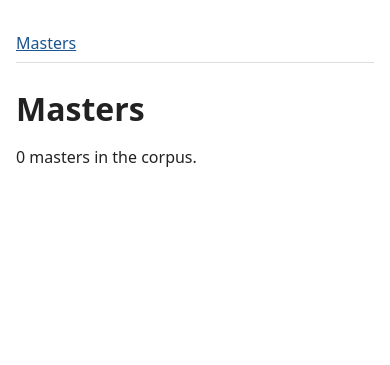
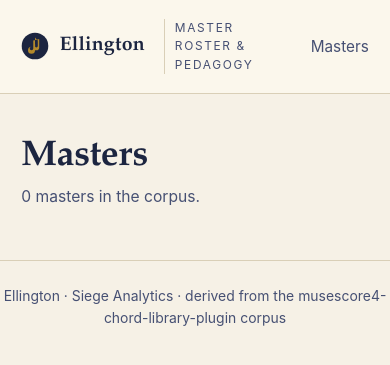
Before and after one commit to siege-analytics/ellington-systems, a Django app: page /masters/ in a window 390 px wide. Shown: the top 365 px of the page. Run offline with Django 5.2, Linux system fonts and the light colour scheme; data that the repository does not hold is empty.

Commit message:
feat: first design pass — editorial identity for roster + confirmations (closes F3) (#19)
Introduces a coherent visual layer over the web pages so they can be
shown to external pedagogues. First pass, not a final identity.

Aesthetic: warm ivory paper + deep navy ink + brass-gold accent +
system serif body — leans scholarly/editorial to match Ellington's
positioning as jazz-pedagogy tooling.

- static/ellington/ellington.css: single hand-written stylesheet
  covering master list/detail, confirmation review + note pages,
  invite redemption + error pages. No build step, no framework.
- static/ellington/logo.svg: minimal treble-clef mark used as
  favicon + header brand lockup.
- base.html: rewritten with proper header (brand + nav), footer,
  responsive main container, inline messages block.
- Template classes refined on master_list, master_detail, redeem_invite.
- STATICFILES_DIRS added to settings.

All 215 tests still pass. Engine untouched. WCAG AA contrast
verified across all text-on-background pairs; weakest is 4.6:1
(brass on ivory) with a documented darker-brass fallback if any
pedagogue reports faded links.

Closes F3 from #17 self-review.

Self-Review: first design pass — 0 P1 findings, all 215 tests still pass, WCAG AA contrast verified
Self-Review-Source: plans/self-review-first-design-pass.md
Design-Note-Source: plans/design-note-first-design-pass.md

```diff
--- a/src/ellington_web/ellington_web/settings.py
+++ b/src/ellington_web/ellington_web/settings.py
@@ -85,6 +85,7 @@ USE_I18N = True
 USE_TZ = True
 
 STATIC_URL = "static/"
+STATICFILES_DIRS = [BASE_DIR / "ellington_web" / "static"]
 
 DEFAULT_AUTO_FIELD = "django.db.models.BigAutoField"
 
--- /dev/null
+++ b/src/ellington_web/ellington_web/static/ellington/ellington.css
@@ -0,0 +1,265 @@
+/* Ellington first-pass design system.
+   Palette: warm ivory paper, deep navy ink, brass-gold accent, muted crimson for alerts.
+   Type: system serif for editorial content, system sans-serif for UI. */
+
+:root {
+  --ivory: #f6f1e6;
+  --paper: #fbf7ec;
+  --ink: #1c2540;
+  --ink-soft: #465073;
+  --rule: #d9cfb7;
+  --brass: #b3892b;
+  --brass-soft: #d9b862;
+  --crimson: #8a2a2a;
+  --sans: -apple-system, BlinkMacSystemFont, "Segoe UI", Roboto, "Helvetica Neue", Arial, sans-serif;
+  --serif: "Iowan Old Style", "Palatino Linotype", Palatino, "Georgia", serif;
+  --radius: 4px;
+  --max-w: 880px;
+}
+
+* { box-sizing: border-box; }
+
+html, body {
+  margin: 0;
+  padding: 0;
+  background: var(--ivory);
+  color: var(--ink);
+  font-family: var(--serif);
+  font-size: 17px;
+  line-height: 1.55;
+}
+
+a { color: var(--brass); text-decoration: none; border-bottom: 1px solid transparent; }
+a:hover { border-bottom-color: var(--brass); }
+
+.wrap {
+  max-width: var(--max-w);
+  margin: 0 auto;
+  padding: 0 1.25rem;
+}
+
+.site-header {
+  background: var(--paper);
+  border-bottom: 1px solid var(--rule);
+  padding: 1.1rem 0;
+  margin-bottom: 2.5rem;
+}
+.site-header .wrap {
+  display: flex;
+  align-items: center;
+  gap: 1rem;
+}
+.site-header .brand {
+  display: flex;
+  align-items: center;
+  gap: 0.6rem;
+  color: var(--ink);
+  font-family: var(--serif);
+  font-size: 1.15rem;
+  font-weight: 600;
+  border: 0;
+  letter-spacing: 0.01em;
+}
+.site-header .brand svg { width: 28px; height: 28px; }
+.site-header .brand small {
+  font-family: var(--sans);
+  font-size: 0.7rem;
+  font-weight: 400;
+  text-transform: uppercase;
+  letter-spacing: 0.14em;
+  color: var(--ink-soft);
+  margin-left: 0.5rem;
+  border-left: 1px solid var(--rule);
+  padding-left: 0.6rem;
+}
+.site-header nav { margin-left: auto; font-family: var(--sans); font-size: 0.9rem; }
+.site-header nav a { margin-left: 1.1rem; color: var(--ink-soft); border: 0; }
+.site-header nav a:hover { color: var(--ink); }
+
+h1, h2, h3 { font-family: var(--serif); color: var(--ink); line-height: 1.2; margin-top: 1.6em; }
+h1 { font-size: 2.1rem; margin-top: 0; margin-bottom: 0.35rem; letter-spacing: -0.01em; }
+h2 { font-size: 1.35rem; border-bottom: 1px solid var(--rule); padding-bottom: 0.3rem; }
+h3 { font-size: 1.1rem; }
+
+.lived, .meta {
+  color: var(--ink-soft);
+  font-family: var(--sans);
+  font-size: 0.92rem;
+  margin: 0 0 1rem 0;
+}
+
+.badge {
+  display: inline-block;
+  padding: 0.12rem 0.55rem;
+  border-radius: 999px;
+  background: var(--paper);
+  border: 1px solid var(--rule);
+  color: var(--ink-soft);
+  font-family: var(--sans);
+  font-size: 0.78rem;
+  letter-spacing: 0.02em;
+  margin-left: 0.4rem;
+  vertical-align: middle;
+}
+.badge.pending {
+  color: var(--brass);
+  border-color: var(--brass-soft);
+  background: rgba(179, 137, 43, 0.08);
+}
+.pending {
+  color: var(--brass);
+  font-style: italic;
+}
+
+/* Master list */
+ul.master-list { list-style: none; padding: 0; }
+ul.master-list li {
+  padding: 0.7rem 0;
+  border-bottom: 1px solid var(--rule);
+  display: flex;
+  align-items: baseline;
+  gap: 0.5rem;
+}
+ul.master-list li a { color: var(--ink); border: 0; font-size: 1.05rem; }
+ul.master-list li a:hover { color: var(--brass); }
+ul.master-list li .master-count {
+  margin-left: auto;
+  font-family: var(--sans);
+  font-size: 0.85rem;
+  color: var(--ink-soft);
+}
+
+/* Distribution chart */
+table.distribution {
+  width: 100%;
+  border-collapse: collapse;
+  font-family: var(--sans);
+  font-size: 0.92rem;
+  margin: 1rem 0 2rem;
+}
+table.distribution th, table.distribution td {
+  padding: 0.45rem 0.6rem;
+  border-bottom: 1px solid var(--rule);
+  vertical-align: middle;
+}
+table.distribution th {
+  text-align: left;
+  font-weight: 600;
+  color: var(--ink-soft);
+  font-size: 0.78rem;
+  text-transform: uppercase;
+  letter-spacing: 0.06em;
+}
+table.distribution td:first-child { font-weight: 600; color: var(--brass); font-family: var(--serif); }
+table.distribution td:nth-child(3) { text-align: right; width: 60px; color: var(--ink-soft); }
+table.distribution td:last-child { width: 55%; }
+.bar {
+  display: block;
+  height: 10px;
+  background: linear-gradient(to right, var(--brass) 0%, var(--brass-soft) 100%);
+  border-radius: 2px;
+}
+
+ul.book-list { padding-left: 1.2rem; }
+ul.book-list li { margin: 0.35rem 0; }
+
+/* Forms */
+.verdict-form, .invite-form {
+  background: var(--paper);
+  border: 1px solid var(--rule);
+  border-radius: var(--radius);
+  padding: 1.2rem 1.4rem;
+  margin: 1.5rem 0;
+  font-family: var(--sans);
+  font-size: 0.95rem;
+}
+.verdict-form p, .invite-form p { margin: 0.7rem 0; }
+.verdict-form label, .invite-form label {
+  display: block;
+  font-weight: 600;
+  color: var(--ink-soft);
+  margin-bottom: 0.25rem;
+  font-size: 0.86rem;
+  text-transform: uppercase;
+  letter-spacing: 0.04em;
+}
+.verdict-form input[type="text"],
+.verdict-form input[type="password"],
+.verdict-form select,
+.verdict-form textarea,
+.invite-form input[type="text"],
+.invite-form input[type="password"],
+.invite-form select,
+.invite-form textarea {
+  width: 100%;
+  padding: 0.5rem 0.6rem;
+  border: 1px solid var(--rule);
+  border-radius: var(--radius);
+  font-family: inherit;
+  font-size: inherit;
+  background: white;
+  color: var(--ink);
+}
+.verdict-form textarea, .invite-form textarea { min-height: 4rem; resize: vertical; }
+.verdict-form button, .invite-form button {
+  background: var(--ink);
+  color: var(--paper);
+  padding: 0.55rem 1.2rem;
+  border: 0;
+  border-radius: var(--radius);
+  font-family: var(--sans);
+  font-size: 0.95rem;
+  font-weight: 600;
+  cursor: pointer;
+  letter-spacing: 0.02em;
+}
+.verdict-form button:hover, .invite-form button:hover { background: var(--brass); color: white; }
+.verdict-form .errorlist, .invite-form .errorlist {
+  list-style: none;
+  padding: 0.4rem 0.7rem;
+  margin: 0 0 0.5rem 0;
+  background: rgba(138, 42, 42, 0.08);
+  border-left: 3px solid var(--crimson);
+  color: var(--crimson);
+  border-radius: 0 var(--radius) var(--radius) 0;
+  font-size: 0.88rem;
+}
+
+.helptext, .invite-form .helptext {
+  display: block;
+  color: var(--ink-soft);
+  font-size: 0.82rem;
+  margin-top: 0.2rem;
+}
+
+.messages { list-style: none; padding: 0; margin: 1rem 0; font-family: var(--sans); }
+.messages li {
+  padding: 0.6rem 0.9rem;
+  border-radius: var(--radius);
+  border-left: 3px solid var(--brass);
+  background: rgba(179, 137, 43, 0.08);
+  color: var(--ink);
+  margin-bottom: 0.4rem;
+}
+
+blockquote {
+  margin: 1rem 0;
+  padding: 0.9rem 1.2rem;
+  background: var(--paper);
+  border-left: 3px solid var(--brass-soft);
+  border-radius: 0 var(--radius) var(--radius) 0;
+  font-style: italic;
+  color: var(--ink);
+}
+
+code { font-family: "SF Mono", Menlo, Monaco, Consolas, monospace; font-size: 0.88em; background: var(--paper); padding: 0.05rem 0.35rem; border-radius: 3px; color: var(--ink-soft); }
+
+.site-footer {
+  border-top: 1px solid var(--rule);
+  margin-top: 3rem;
+  padding: 1.4rem 0 2rem;
+  color: var(--ink-soft);
+  font-family: var(--sans);
+  font-size: 0.82rem;
+  text-align: center;
+}
--- a/src/ellington_web/ellington_web/templates/base.html
+++ b/src/ellington_web/ellington_web/templates/base.html
@@ -1,30 +1,38 @@
-<!doctype html>
+{% load static %}<!doctype html>
 <html lang="en">
 <head>
   <meta charset="utf-8">
+  <meta name="viewport" content="width=device-width, initial-scale=1">
   <title>{% block title %}Ellington{% endblock %}</title>
-  <style>
-    body { font-family: system-ui, sans-serif; max-width: 960px; margin: 2rem auto; padding: 0 1rem; color: #222; }
-    a { color: #1a5490; }
-    header { border-bottom: 1px solid #ddd; padding-bottom: 0.5rem; margin-bottom: 1.5rem; }
-    header nav a { margin-right: 1rem; }
-    h1 { margin-bottom: 0.25rem; }
-    .lived { color: #666; font-size: 0.95rem; }
-    table.distribution { width: 100%; border-collapse: collapse; margin: 1rem 0; }
-    table.distribution td, table.distribution th { padding: 0.35rem 0.5rem; text-align: left; border-bottom: 1px solid #eee; }
-    .bar { display: inline-block; height: 12px; background: #1a5490; vertical-align: middle; }
-    .badge { display: inline-block; padding: 0.1rem 0.5rem; border-radius: 3px; background: #eee; font-size: 0.85rem; }
-    .pending { color: #a04000; font-style: italic; }
-    ul.book-list { padding-left: 1.2rem; }
-    .verdict-form { border: 1px solid #ddd; padding: 1rem; border-radius: 4px; margin-bottom: 1rem; }
-  </style>
+  <link rel="stylesheet" href="{% static 'ellington/ellington.css' %}">
+  <link rel="icon" type="image/svg+xml" href="{% static 'ellington/logo.svg' %}">
 </head>
 <body>
-<header>
-  <nav>
-    <a href="{% url 'roster:master_list' %}">Masters</a>
-  </nav>
+<header class="site-header">
+  <div class="wrap">
+    <a class="brand" href="{% url 'roster:master_list' %}">
+      <img src="{% static 'ellington/logo.svg' %}" alt="" width="28" height="28">
+      Ellington
+      <small>Master roster &amp; pedagogy</small>
+    </a>
+    <nav>
+      <a href="{% url 'roster:master_list' %}">Masters</a>
+      {% if user.is_authenticated %}
+        <a href="/admin/logout/?next=/">Sign out</a>
+      {% endif %}
+    </nav>
+  </div>
 </header>
-{% block content %}{% endblock %}
+<main class="wrap">
+  {% if messages %}
+    <ul class="messages">
+      {% for message in messages %}<li>{{ message }}</li>{% endfor %}
+    </ul>
+  {% endif %}
+  {% block content %}{% endblock %}
+</main>
+<footer class="site-footer wrap">
+  Ellington · Siege Analytics · derived from the musescore4-chord-library-plugin corpus
+</footer>
 </body>
 </html>
--- a/src/ellington_web/roster/templates/roster/master_detail.html
+++ b/src/ellington_web/roster/templates/roster/master_detail.html
@@ -8,14 +8,14 @@
   {% if master.bio_blurb %}
     <section>
       <h2>Approach</h2>
-      <p>{{ master.bio_blurb|linebreaks }}</p>
+      {{ master.bio_blurb|linebreaks }}
     </section>
   {% endif %}
 
   <section>
     <h2>Quantitative model</h2>
     {% if master.has_notes %}
-      <p>Distribution of {{ master.total_notes }} usage notes across the nine granularity buckets:</p>
+      <p class="meta">Distribution of {{ master.total_notes }} usage notes across the nine granularity buckets.</p>
       <table class="distribution">
         <thead>
           <tr><th>Level</th><th>Bucket</th><th>Count</th><th></th></tr>
@@ -23,7 +23,7 @@
         <tbody>
           {% for row in distribution_rows %}
             <tr>
-              <td><strong>{{ row.level }}</strong></td>
+              <td>{{ row.level }}</td>
               <td>{{ row.name }}</td>
               <td>{{ row.count }}</td>
               <td>
--- a/src/ellington_web/roster/templates/roster/master_list.html
+++ b/src/ellington_web/roster/templates/roster/master_list.html
@@ -2,15 +2,15 @@
 {% block title %}Masters — Ellington{% endblock %}
 {% block content %}
   <h1>Masters</h1>
-  <p>{{ masters|length }} masters in the corpus.</p>
-  <ul>
+  <p class="meta">{{ masters|length }} masters in the corpus.</p>
+  <ul class="master-list">
     {% for master in masters %}
       <li>
         <a href="{% url 'roster:master_detail' master.slug %}">{{ master.display_name }}</a>
         {% if master.has_notes %}
-          <span class="badge">{{ master.total_notes }} notes</span>
+          <span class="master-count">{{ master.total_notes }} notes</span>
         {% else %}
-          <span class="pending">Lessons pending</span>
+          <span class="master-count"><span class="badge pending">Lessons pending</span></span>
         {% endif %}
       </li>
     {% endfor %}
```
Also changed, not shown: plans/design-note-first-design-pass.md (added, +47 -0 lines), plans/hostile-review-first-design-pass.md (added, +81 -0 lines), plans/self-review-first-design-pass.md (added, +89 -0 lines), src/ellington_web/confirmations/templates/confirmations/redeem_invite.html (+5 -3 lines), src/ellington_web/ellington_web/static/ellington/logo.svg (added).
